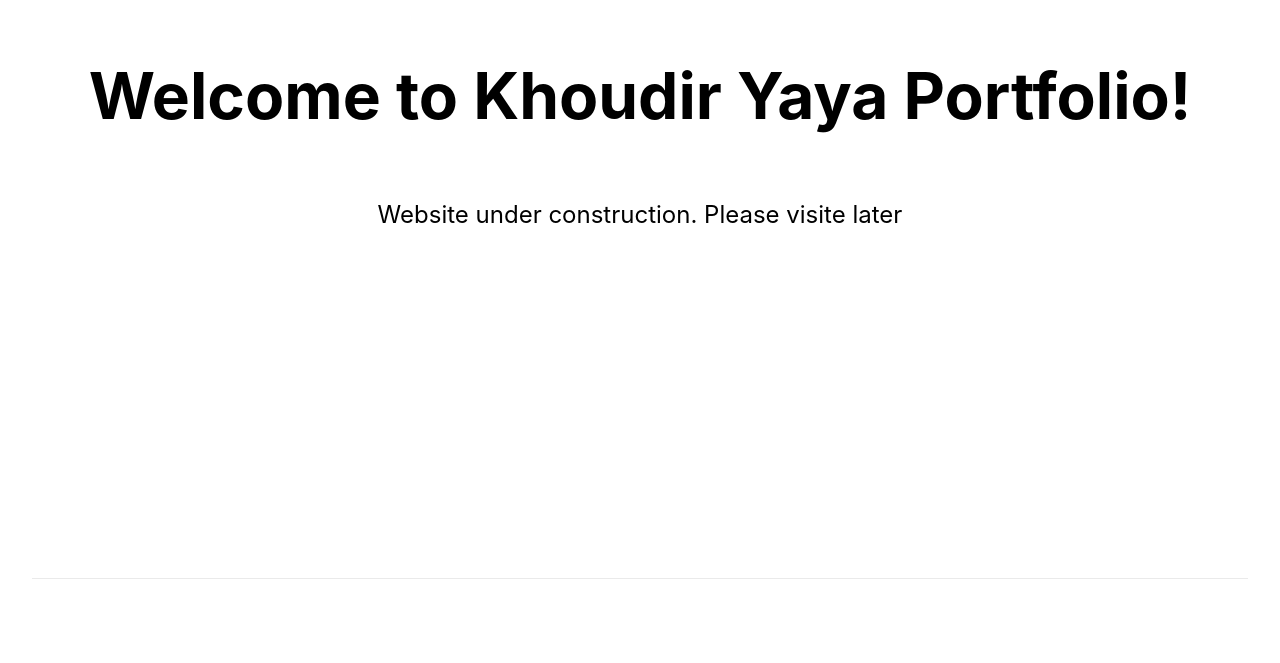
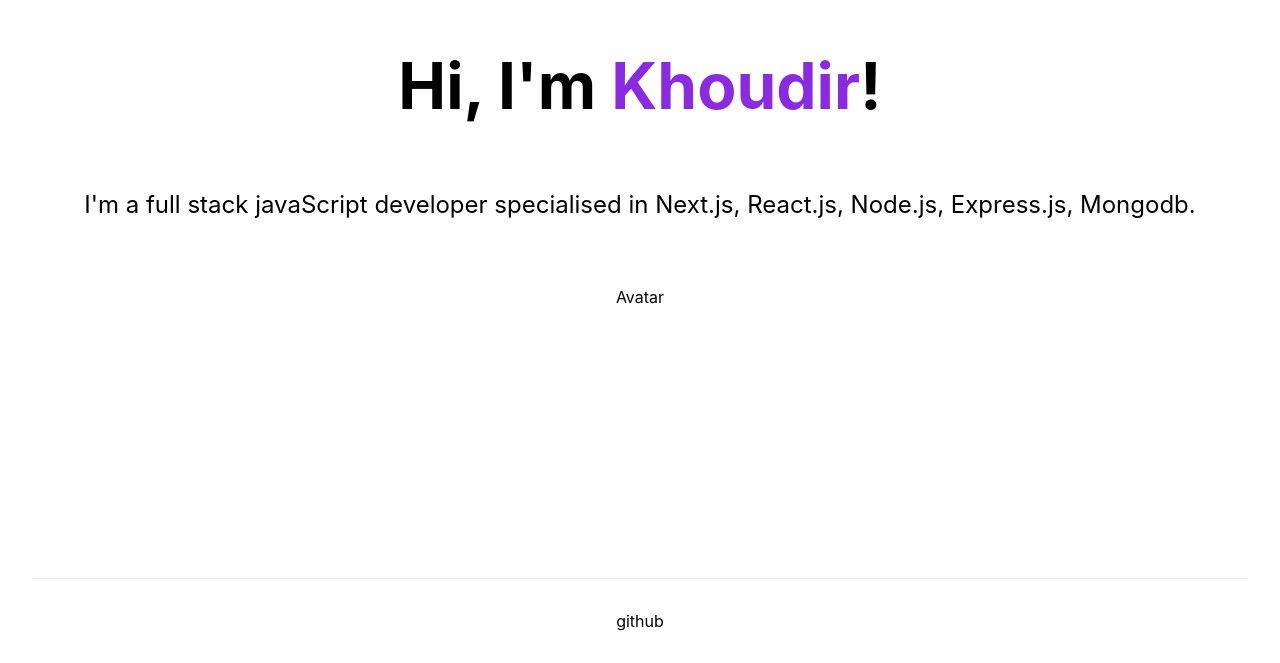
Before and after one commit to yakhousam/khoudir-yaya-portfolio, a Next.js app: page / in a window 1280 px wide. Shown: the part 222-885 px from the top of the page. Built offline with nearby package versions, Linux system fonts and the light colour scheme.

Commit message:
added index page

```diff
--- a/pages/index.tsx
+++ b/pages/index.tsx
@@ -7,30 +7,36 @@
   return (
     <div className={styles.container}>
       <Head>
-        <title>Khoudir Yaya</title>
-        <meta name="description" content="web developer portfolio" />
+        <title>Khoudir Yaya portfolio</title>
+        <meta
+          name="description"
+          content="I'm a full stack javaScript developer specialised in Next.js, React.js, Node.js, Express.js, Mongodb"
+        />
         <link rel="icon" href="/favicon.ico" />
       </Head>
 
       <main className={styles.main}>
-        <h1 className={styles.title}>Welcome to Khoudir Yaya Portfolio!</h1>
+        <div>
+          <h1 className={styles.title}>
+            Hi, I&apos;m <span style={{ color: "blueviolet" }}>Khoudir</span>!
+          </h1>
 
-        <p className={styles.description}>
-          Website under construction. Please visite later
-        </p>
+          <p className={styles.description}>
+            I&apos;m a full stack javaScript developer specialised in Next.js,
+            React.js, Node.js, Express.js, Mongodb.
+          </p>
+        </div>
+        <div>Avatar</div>
       </main>
 
       <footer className={styles.footer}>
-        {/* <a
-          href="https://vercel.com?utm_source=create-next-app&utm_medium=default-template&utm_campaign=create-next-app"
+        <a
+          href="https://github.com/yakhousam"
+          rel="noopener noreferrer"
           target="_blank"
-          rel="noopener noreferrer"
         >
-          Powered by{' '}
-          <span className={styles.logo}>
-            <Image src="/vercel.svg" alt="Vercel Logo" width={72} height={16} />
-          </span>
-        </a> */}
+          github
+        </a>
       </footer>
     </div>
   );
```
